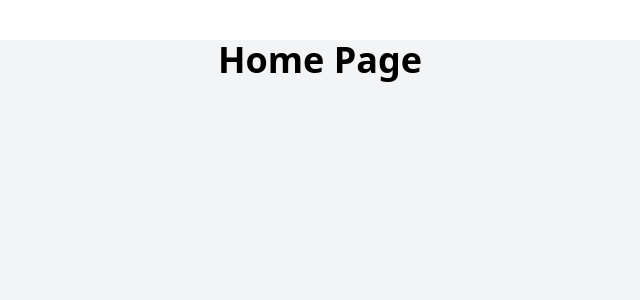
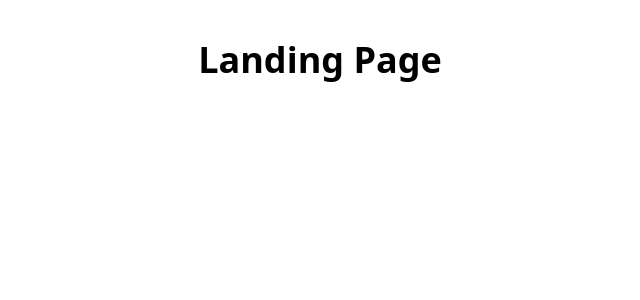
Before and after one commit to Omar-Alme/caption-generator, a React app: page / in a window 1280 px wide. Shown: the top 300 px of the page, without its empty margins (320-960 px from the left). Built offline with nearby package versions, Linux system fonts and the light colour scheme; the HTML template or start-up script is replaced by a standard one.

Commit message:
set up new routing, two layouts

```diff
--- a/src/App.tsx
+++ b/src/App.tsx
@@ -1,22 +1,31 @@
 import { BrowserRouter, Route, Routes } from "react-router-dom"
-import AboutPage from "./pages/AboutPage"
+import ChatLayout from "./layouts/ChatLayout"
+import LandingLayout from "./layouts/LandingLayout"
 import CaptionGenerator from "./pages/CaptionGenerator"
 import FavoritesPage from "./pages/FavoritesPage"
-import HomePage from "./pages/HomePage"
+import LandingPage from "./pages/LandingPage"
+import NotFound from "./pages/NotFound"
 
 function App() {
 
 
   return (
     <BrowserRouter>
-        <div className="min-h-screen bg-gray-100">
-          <Routes>
-            <Route path="/" element={<HomePage />} />
-            <Route path="/generate" element={<CaptionGenerator />} />
-            <Route path="/favorites" element={<FavoritesPage />} />
-            <Route path="/about" element={<AboutPage />} />
-          </Routes>
-        </div>
+      <Routes>
+        {/* Landing Page Layout */}
+        <Route element={<LandingLayout />}>
+          <Route path="/" element={<LandingPage />} />
+        </Route>
+
+        <Route element={<ChatLayout />}>
+          <Route path="/generator" element={<CaptionGenerator />} />
+          <Route path="/favorites" element={<FavoritesPage />} />
+        </Route>
+
+        {/* Not Found */}
+        <Route path="*" element={<NotFound />} />
+
+      </Routes>
     </BrowserRouter>
   )
 }
--- /dev/null
+++ b/src/layouts/ChatLayout.tsx
@@ -0,0 +1,7 @@
+export default function ChatLayout() {
+    return (
+        <div>
+            <h1 className="text-4xl font-bold text-center mt-10">Landing Page</h1>
+        </div>
+    )
+}
--- /dev/null
+++ b/src/layouts/LandingLayout.tsx
@@ -0,0 +1,7 @@
+export default function LandingLayout() {
+    return (
+        <div>
+            <h1 className="text-4xl font-bold text-center mt-10">Landing Page</h1>
+        </div>
+    )
+}
--- a/src/pages/HomePage.tsx
+++ /dev/null
@@ -1,7 +0,0 @@
-export default function HomePage() {
-    return (
-        <div>
-            <h1 className="text-4xl font-bold text-center mt-10">Home Page</h1>
-        </div>
-    )
-}
--- /dev/null
+++ b/src/pages/LandingPage.tsx
@@ -0,0 +1,7 @@
+export default function LandingPage() {
+    return (
+        <div>
+            <h1 className="text-4xl font-bold text-center mt-10">Landing Page</h1>
+        </div>
+    )
+}
--- /dev/null
+++ b/src/pages/NotFound.tsx
@@ -0,0 +1,7 @@
+export default function NotFound() {
+    return (
+        <div>
+            <h1 className="text-4xl font-bold text-center mt-10">Not Found</h1>
+        </div>
+    )
+}
```
